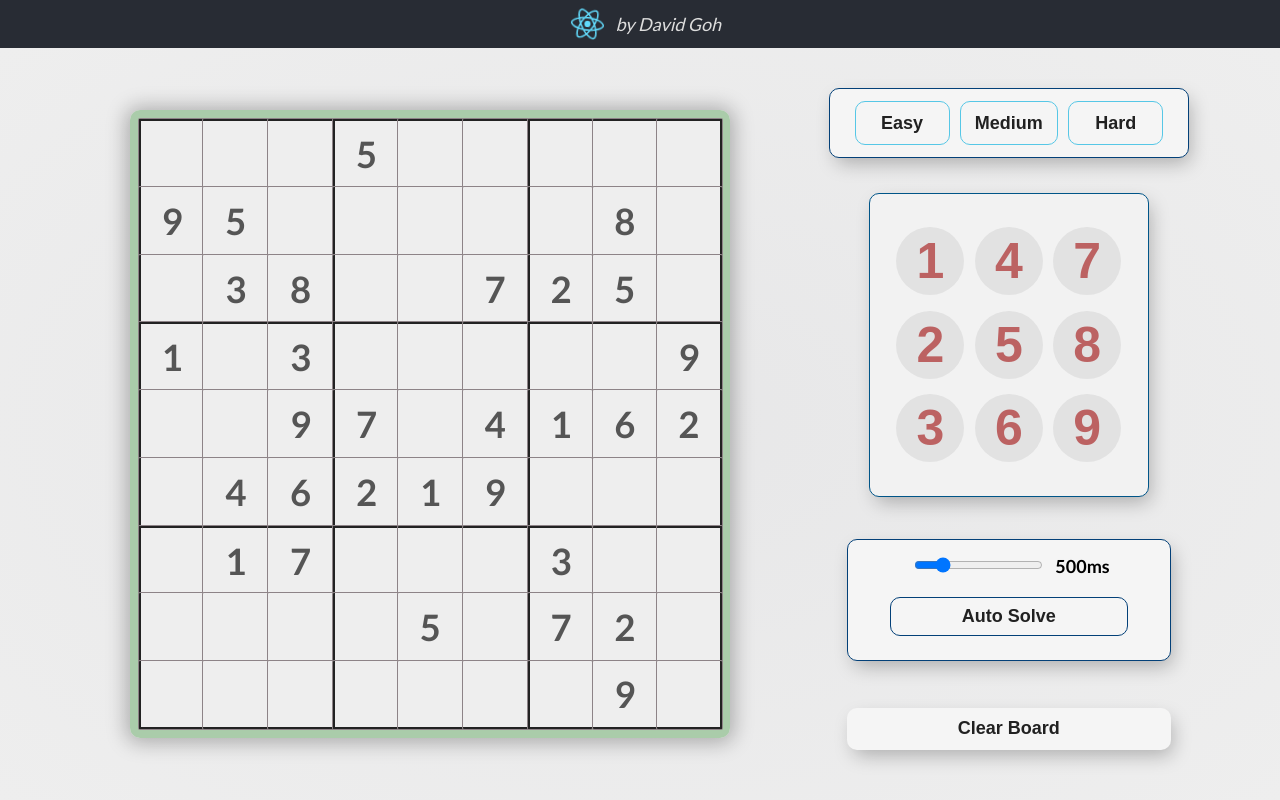
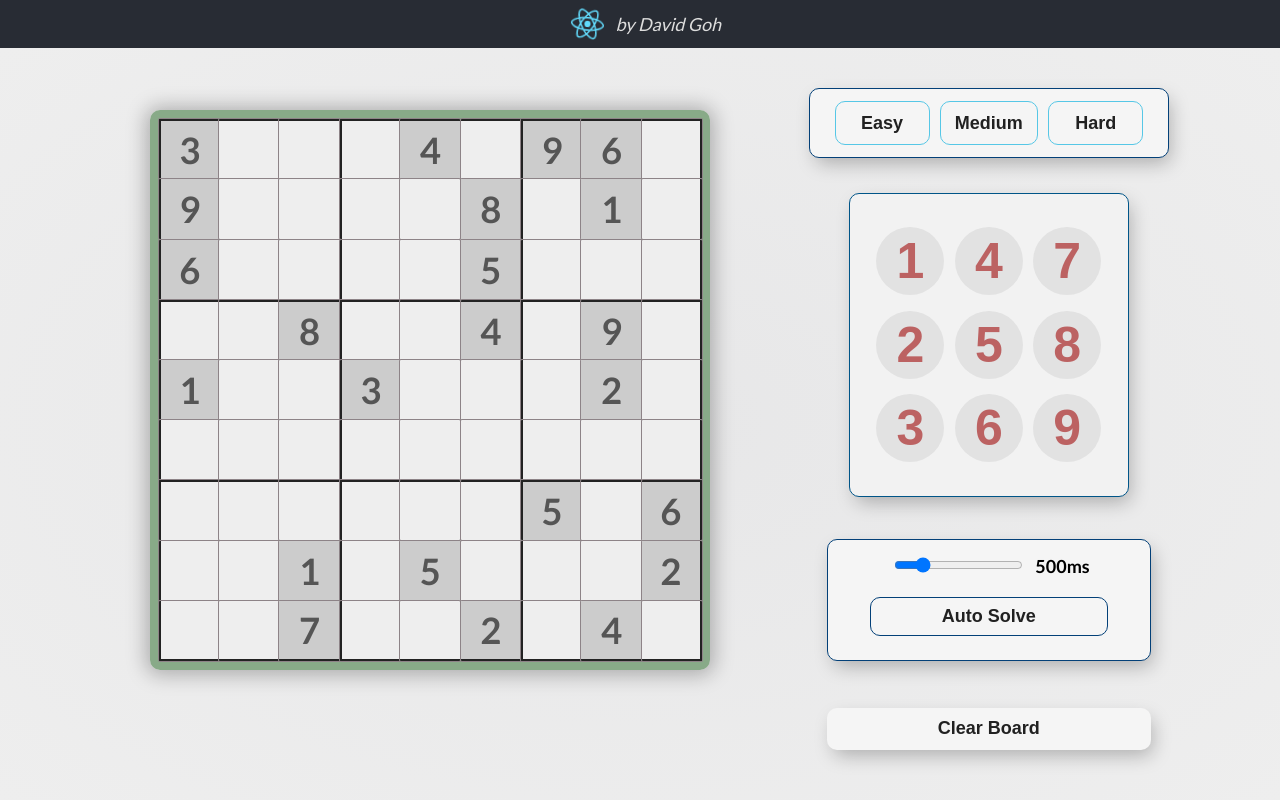
Before and after one commit to kr0stofa/sudoku_react2, a React (Create React App) app: page / in a window 1280 px wide. Built offline with nearby package versions, Linux system fonts and the light colour scheme.

Commit message:
ADD fixed puzzle numbers + stylings

```diff
--- a/src/components/GameBoard.tsx
+++ b/src/components/GameBoard.tsx
@@ -7,6 +7,7 @@ import { getTileID, getTileFromId } from "./game-logic";
 interface BoardProps {
   getTileValue: (x: number, y: number) => number;
   validBoard: Board;
+  fixedBoardNumbers: Board;
   hoveredTile: number;
   setHoveredTile: (t: number) => void;
   selectedTile: number;
@@ -23,6 +24,7 @@ const GameBoard = ({
   hoveredTile,
   setHoveredTile,
   selectedTile,
+  fixedBoardNumbers,
   handleSelectTile,
 }: BoardProps) => {
   const handleHover = (x: number, y: number) => {
@@ -36,6 +38,8 @@ const GameBoard = ({
       setHoveredTile(-1);
     };
   };
+
+  const isHovered = (x: number, y: number) => hoveredTile === getTileID(x, y);
 
   const isHighlighted = (x: number, y: number) => {
     const [hx, hy] = getTileFromId(hoveredTile);
@@ -66,23 +70,26 @@ const GameBoard = ({
     };
   };
 
+  const getTileProps = (x: number, y: number) => ({
+    x: x,
+    y: y,
+    value: getTileValue(x, y),
+    isValid: !!validBoard[y][x],
+    isFocused: isHovered(x, y),
+    isFixed: fixedBoardNumbers[y][x] > 0,
+    isHighlighted: isHighlighted(x, y),
+    onHover: handleHover(x, y),
+    onHoverEnd: handleHoverEnd(x, y),
+    isSelected: getTileID(x, y) === selectedTile,
+    onClick: handleClick(x, y),
+  });
+
   return (
     <div className="gameboard">
       {DEFAULT_BOARD.map((r, y) => (
         <div className="row" key={`row-${y}`}>
           {r.map((v, x) => (
-            <Tile
-              key={`t-${getTileID(x, y)}`}
-              x={x}
-              y={y}
-              value={getTileValue(x, y)}
-              isValid={!!validBoard[y][x]}
-              isHighlighted={isHighlighted(x, y)}
-              onHover={handleHover(x, y)}
-              onHoverEnd={handleHoverEnd(x, y)}
-              isSelected={getTileID(x, y) === selectedTile}
-              onClick={handleClick(x, y)}
-            />
+            <Tile key={`t-${getTileID(x, y)}`} {...getTileProps(x, y)} />
           ))}
         </div>
       ))}
--- a/src/components/Numpad.tsx
+++ b/src/components/Numpad.tsx
@@ -6,6 +6,7 @@ interface Props {
   availableNums: Array<number>;
 }
 const Numpad = ({ onSet, currVal, availableNums }: Props) => {
+  // console.log("Numpad Rerender");
   return (
     <div className="numpad">
       {new Array(9).fill(null).map((_, i) => (
--- a/src/components/Sudoku.tsx
+++ b/src/components/Sudoku.tsx
@@ -1,4 +1,4 @@
-import React, { memo, useCallback, useEffect, useState } from "react";
+import React, { useCallback, useEffect, useState } from "react";
 import GameBoard from "./GameBoard";
 import { Board } from "./types";
 import "./sudoku.css";
@@ -27,6 +27,9 @@ const Sudoku = () => {
   const [autosolveTimeout, setAutosolveTimeout] = useState<number>();
   const [btnDisabled, setBtnDisabled] = useState<string>("");
   const [currBoard, setCurrBoard] = useState<Board>(getEmptyBoard());
+  const [fixedBoardNumbers, setFixedBoardNumbers] = useState<Board>(
+    getEmptyBoard()
+  );
   const [autoSolveDelay, setAutoSolveDelay] = useState<number>(500);
   const [prevBoard, setPrevBoard] = useState<Board>(getEmptyBoard());
   const [validBoard, setValidBoard] = useState<Board>(getEmptyBoard());
@@ -107,10 +110,6 @@ const Sudoku = () => {
     return nb;
   };
 
-  const clearNumber = (x: number, y: number, b: Board) => {
-    setNumber(x, y, 0, b);
-  };
-
   const handleSetValue = (tileId: number, val: number, b: Board) => {
     if (tileId < 0) {
       return;
@@ -120,15 +119,23 @@ const Sudoku = () => {
       return;
     }
 
+    const [x, y] = getTileFromId(tileId);
+
+    // Check if it is a puzzle piece
+    if (fixedBoardNumbers[y][x] > 0) {
+      return;
+    }
+
     // Capture previous board
     const pb = b.map((r) => [...r]);
     setPrevBoard(pb);
 
-    const [x, y] = getTileFromId(tileId);
-    // const v = isTileValid(x, y, val, pb);
-
     // Set the number
     return setNumber(x, y, val, b);
+  };
+
+  const clearNumber = (x: number, y: number, b: Board) => {
+    handleSetValue(getTileID(x, y), 0, b);
   };
 
   const handleSelectTile = (id: number) => {
@@ -190,6 +197,7 @@ const Sudoku = () => {
     }
 
     handleSelectTile(-1);
+    setFixedBoardNumbers(newPuzzle);
     setCurrBoard(newPuzzle);
   };
 
@@ -237,7 +245,7 @@ const Sudoku = () => {
         break;
     }
 
-    if (nx > 0) {
+    if (nx > -1) {
       // A move
       if (isInvalidCoords(nx, ny)) {
         return;
@@ -264,8 +272,9 @@ const Sudoku = () => {
   }, [isAutosolving, updateValidBoard, currBoard]);
 
   useEffect(() => {
-    setCurrBoard(puzzles.medium);
-  }, [setCurrBoard]);
+    setBoardToPuzzle(2);
+    // eslint-disable-next-line react-hooks/exhaustive-deps
+  }, []);
 
   const boardProps = {
     getTileValue: (x: number, y: number) => getTileValue(x, y, currBoard),
@@ -273,6 +282,7 @@ const Sudoku = () => {
     selectedTile,
     handleSelectTile,
     hoveredTile,
+    fixedBoardNumbers,
     setHoveredTile,
   };
 
--- a/src/components/Tile.tsx
+++ b/src/components/Tile.tsx
@@ -5,7 +5,9 @@ interface TileProps {
   x: number;
   y: number;
   value: number;
+  isFixed: boolean;
   isValid: boolean;
+  isFocused: boolean;
   isSelected: boolean;
   isHighlighted: boolean;
   onClick: () => void;
@@ -18,7 +20,9 @@ const Tile = memo(function Tile({
   y,
   value,
   onClick,
+  isFixed,
   isValid,
+  isFocused,
   isSelected,
   isHighlighted,
   onHover,
@@ -41,9 +45,11 @@ const Tile = memo(function Tile({
       className={`tile ${getBordersClassNames()}`}
     >
       <div
-        className={`tile-content ${isSelected ? "selected" : ""} ${
-          isHighlighted ? "highlight" : ""
-        } ${!isValid ? "invalid" : ""}`}
+        className={`tile-content ${isSelected ? "selected" : ""}
+        ${isFixed ? "fixed" : ""}
+        ${isFocused ? "focused" : ""}
+        ${isHighlighted ? "highlight" : ""}
+        ${!isValid ? "invalid" : ""}`}
       >
         <div className={`tile-number ${value === 0 ? "no-val" : ""}`}>
           {value > 0 ? value : ""}
--- a/src/components/numpad.css
+++ b/src/components/numpad.css
@@ -25,18 +25,18 @@
   opacity: 0.75;
   user-select: none;
   cursor: pointer;
-  border: 1px #888 solid;
+  border: 1px #555 solid;
   transition: color, background-color 200ms ease;
-  color: #212123;
+  color: #414143;
   font-family: Arial, Helvetica, sans-serif;
   font-size: calc(2px + 6vh);
 }
 
 .number:hover {
-  background: #00b6a8;
-  opacity: 0.8;
-  color: #e1e1e0;
-  border: solid 1px #555;
+  background: #00e6d8;
+  opacity: 0.85;
+  color: #332;
+  border: solid 1px #222;
 }
 
 .number.badnum {
--- a/src/components/sudoku.css
+++ b/src/components/sudoku.css
@@ -2,15 +2,15 @@
   position: relative;
   display: flex;
   flex-direction: column;
-  width: 75vh;
-  max-height: 100%;
-  /* height: 75vh; */
-  flex: 0 0 auto;
+  width: auto;
+  max-height: 70vh;
+  height: auto;
+  flex: 0 0 70vh;
   justify-content: center;
   margin: auto 0;
   border-radius: 10px;
   margin: 5% 0;
-  border: solid 9px #aca;
+  border: solid 9px #8a8;
   box-shadow: 0 1px 20px 4px rgba(0, 0, 0, 0.27);
   -webkit-box-shadow: 0 1px 20px 4px rgba(0, 0, 0, 0.27);
 }
@@ -19,7 +19,7 @@
   position: relative;
   display: flex;
   max-height: 11.11%;
-  height: 75px;
+  height: 11.11%;
   width: auto;
   text-align: center;
 }
@@ -42,13 +42,6 @@
   transition: all 100ms ease;
 }
 
-.tile:hover {
-  color: #eed;
-  background: rgba(0, 170, 210, 1);
-  font-weight: 600;
-  font-size: 36px;
-}
-
 .tile-content {
   display: flex;
   flex-direction: column;
@@ -63,11 +56,17 @@
   background: rgba(201, 247, 95, 0.5);
 }
 
+.tile-content.focused {
+  background: rgba(50, 220, 250, 0.5);
+  color: #eed;
+  font-weight: 600;
+}
+
 .tile-content.selected {
   z-index: 1;
-  background: #56c7e6;
+  background: rgba(50, 220, 250, 0.7);
   color: #fff;
-  border: solid 2px #034078;
+  border: solid 1px #150505;
   width: 99%;
   height: 99%;
   font-size: calc(2px + 5vh);
@@ -78,6 +77,21 @@
 .tile-content.invalid {
   background: #e33;
   color: #111;
+}
+
+.tile-content.fixed {
+  background: #ccc;
+}
+
+.tile-content.invalid.fixed {
+  color: #e33;
+}
+
+.tile-content.fixed.highlight,
+.tile-content.fixed.selected {
+  z-index: 0;
+  background: rgba(180, 205, 180, 0.7);
+  color: #333;
 }
 
 .tile-number {
```
